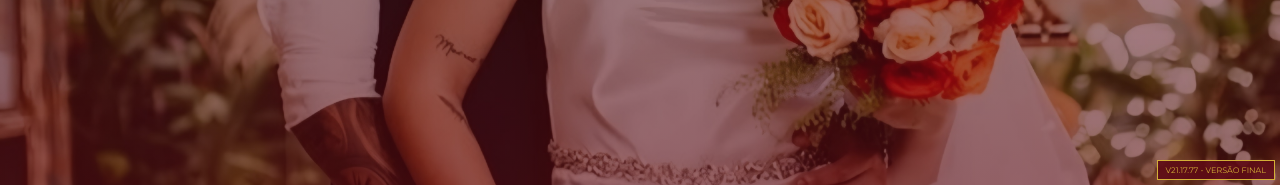
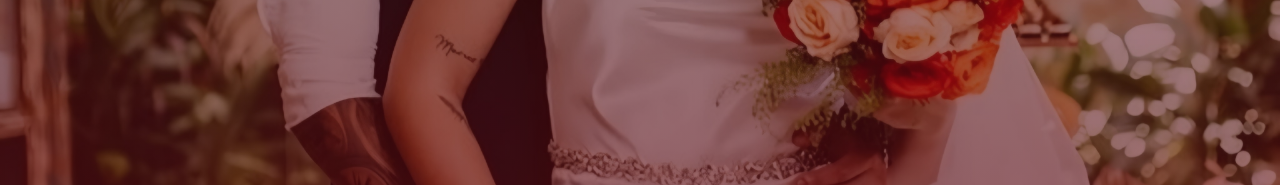
Before and after one commit to granddivinaeventos/bgd, a plain HTML site: page index.html in a window 1280 px wide. Shown: the part 615-800 px from the top of the page. Drawn offline with Linux system fonts and the light colour scheme.

Commit message:
Update index.html

```diff
--- a/index.html
+++ b/index.html
@@ -18,10 +18,6 @@
   <audio id="bg-audio" loop>
     <source src="assets/fundo.mp3" type="audio/mpeg">
   </audio>
- <div class="version-tag">
-    V21.17.77 - VERSÃO FINAL
-    <span class="tooltip-text">Site em desenvolvimento. Sujeito a alterações constantes.</span>
-</div>
 
     <div class="background-slider" id="bg-slider">
     <div class="overlay"></div>
```
